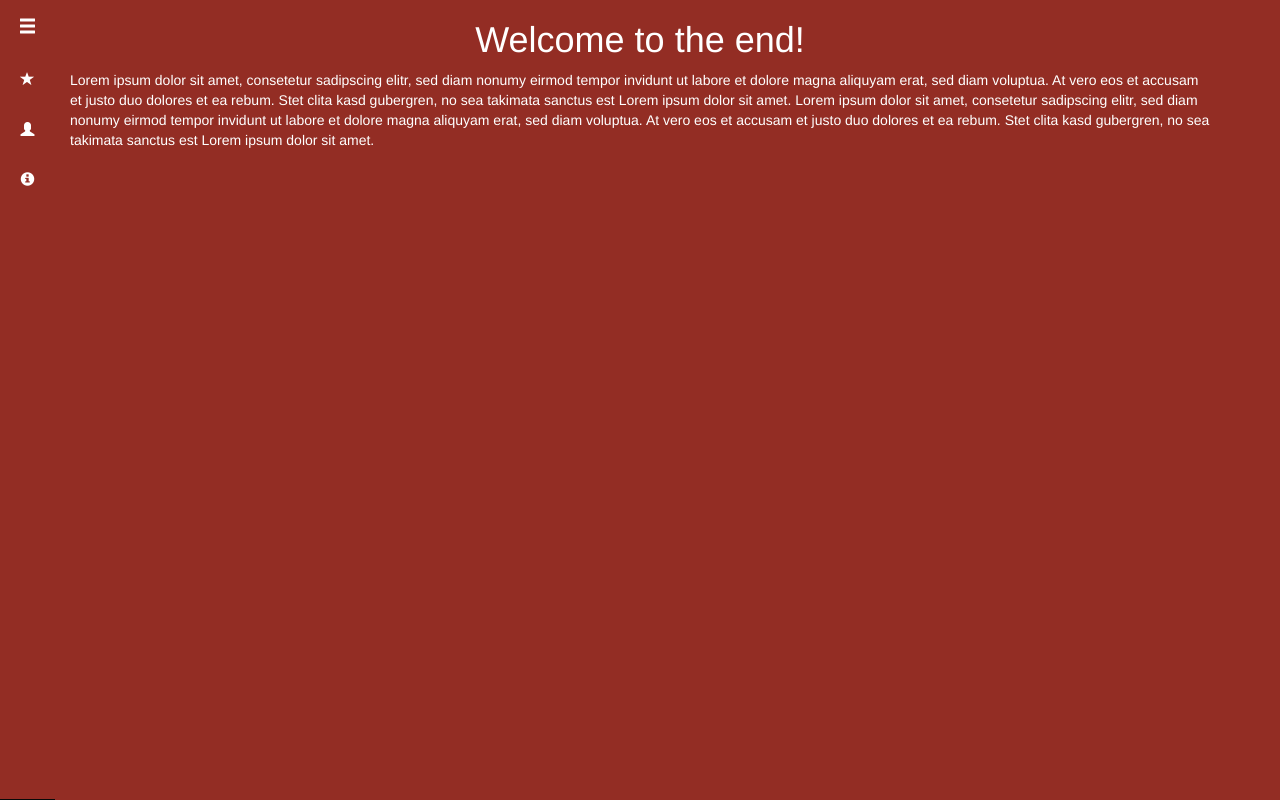
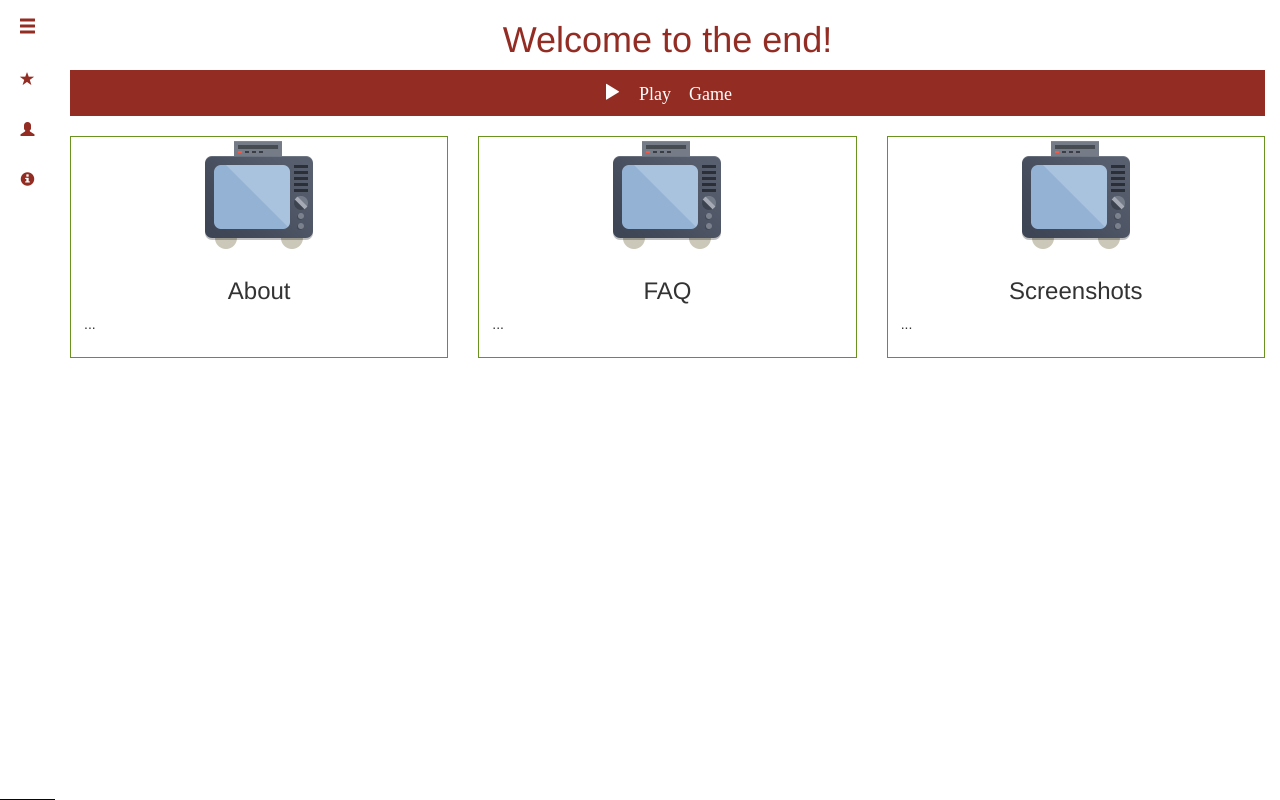
Before and after one commit to FA15bZombieSurvival/Zurival, a website: page public/index.html at #/home in a window 1280 px wide. Drawn offline with Linux system fonts and the light colour scheme.

Commit message:
Nav animation works just right

```diff
--- a/public/index.html
+++ b/public/index.html
@@ -10,7 +10,7 @@
         <link href="stylesheets/style.css" rel="stylesheet">
   </head>
   <body>
-      <div ui-view="navigation" class="ui-views"></div>
+      <div ui-view="navigation" id="ui-nav"></div>
       <div ui-view="content" class="ui-views" id="content"></div>
       <!-- jQuery & Bootstrap -->
       <script src="scripts/jquery.min.js"></script>
--- a/public/scripts/navigation-toggle.js
+++ b/public/scripts/navigation-toggle.js
@@ -1,11 +1,9 @@
 var toggleStatus = false;
 
 $(document).ready(function() {
+    // Read sass variables
     $('#nav-toggle').click(function() {
         if(!toggleStatus) {
-            /*$('.navbar').css({
-                'width': '150px'
-            });*/
             $( ".navbar" ).animate({
               width: '150px'
             }, 500, function() {
@@ -13,12 +11,11 @@ $(document).ready(function() {
             });
             $('.nav-hidden').removeClass('hidden');
 
-            $( "#content" ).animate({
-              'width': 'calc(100% - 150px)'
-            }, 500, function() {
-            // Animation complete.
+            $('#content').animate({
+                marginLeft: '+=95px',
+                width: '-=95px'
             });
-            toggleStatus = true;
+          toggleStatus = true;
         }
         else {
             $( ".navbar" ).animate({
@@ -28,7 +25,8 @@ $(document).ready(function() {
             });
             $('.nav-hidden').addClass('hidden');
             $( "#content" ).animate({
-              'width': 'calc(100% - 55px)'
+              marginLeft: '-=95px',
+              width: '+=95px'
             }, 500, function() {
             // Animation complete.
             });
--- a/public/stylesheets/style.scss
+++ b/public/stylesheets/style.scss
@@ -2,27 +2,33 @@
 @import "bootstrap.min.css";
 /* Colors */
 $primary: #932D24;
-$font-color: #FFFFFF;
+$secondary: #69931E;
 
 html {
     width: 100%;
     height: 100%;
     body {
         height: 100%;
-        background-color: $primary;
-        color: $font-color;
-        .ui-views {
+        background-color: #FFFFFF;
+        color: $primary;
+        #ui-nav {
             .navbar {
-                background-color: $primary;
-                color: $font-color;
+                float: left;
+                background-color: #FFFFFF;
+                color: $primary;
                 width: 55px;
                 height: 100%;
+                padding-right: 2px;
+                margin-right: 0;
                 #nav-toggle {
-                    background-color: $primary;
-                    color: $font-color;
+                    background-color: #FFFFFF;
+                    color: $primary;
                     border-radius: 0;
+                    border: 0;
                     width: inherit;
                     height: 55px;
+                    margin: 0;
+                    padding: 0;
                 }
                 .navbar-nav {
                     width: inherit;
@@ -33,12 +39,37 @@ html {
                             display: block;
                             width: inherit;
                             text-align: center;
-                            color: $font-color;
+                            color: $primary;
                         }
                     }
                 }
-                #content {
-                  color: $font-color;
+            }
+        }
+        #content {
+            float: left;
+            margin-left: 55px;
+            width: calc(100% - 55px);
+            .container-fluid {
+                .row {
+                    margin-bottom: 20px;
+                    #play-button {
+                        .btn {
+                            border-radius: 0;
+                            background-color: $primary;
+                            color: #FFFFFF;
+                        }
+                    }
+                    div {
+                        .thumbnail {
+                            border-radius: 0;
+                            border-color: $secondary;
+                            .caption {
+                                h3 {
+                                    text-align: center;
+                                }
+                            }
+                        }
+                    }
                 }
             }
         }
--- a/public/views/home.html
+++ b/public/views/home.html
@@ -1,4 +1,39 @@
-<div class="container" ng-Controller="HomeCtrl">
-    <h1 class="text-center">{{title}}</h1>
-    <p>Lorem ipsum dolor sit amet, consetetur sadipscing elitr, sed diam nonumy eirmod tempor invidunt ut labore et dolore magna aliquyam erat, sed diam voluptua. At vero eos et accusam et justo duo dolores et ea rebum. Stet clita kasd gubergren, no sea takimata sanctus est Lorem ipsum dolor sit amet. Lorem ipsum dolor sit amet, consetetur sadipscing elitr, sed diam nonumy eirmod tempor invidunt ut labore et dolore magna aliquyam erat, sed diam voluptua. At vero eos et accusam et justo duo dolores et ea rebum. Stet clita kasd gubergren, no sea takimata sanctus est Lorem ipsum dolor sit amet.</p>
+<div class="container-fluid" ng-Controller="HomeCtrl">
+    <div class="row">
+        <div class="col-xs-12 col-sm-12 col-md-12 col-lg-12" id="logo-container">
+            <h1 class="text-center">{{title}}</h1>
+        </div>
+        <div class="col-xs-0 col-sm-0 col-md-12 col-lg-12" id="play-button">
+            <button class="btn btn-lg btn-block"><span class="glyphicon glyphicon-play"> Play Game</button>
+        </div>
+    </div>
+    <div class="row">
+        <div class="col-xs-12 col-sm-12 col-md-4 col-lg-4">
+            <div class="thumbnail">
+                <img src="../images/favicon.png">
+                <div class="caption">
+                    <h3>About</h3>
+                    <p>...</p>
+                </div>
+            </div>
+        </div>
+        <div class="col-xs-12 col-sm-12 col-md-4 col-lg-4">
+            <div class="thumbnail">
+                <img src="../images/favicon.png">
+                <div class="caption">
+                    <h3>FAQ</h3>
+                    <p>...</p>
+                </div>
+            </div>
+        </div>
+        <div class="col-xs-12 col-sm-12 col-md-4 col-lg-4">
+            <div class="thumbnail">
+                <img src="../images/favicon.png">
+                <div class="caption">
+                    <h3>Screenshots</h3>
+                    <p>...</p>
+                </div>
+            </div>
+        </div>
+    </div>
 </div>
--- a/server.js
+++ b/server.js
@@ -21,7 +21,7 @@ app.use(cookieParser());
 app.use(session({ secret: 'keyboard cat' }));
 app.use(passport.initialize());
 app.use(passport.session());
-app.use(express.static(path.join(__dirname, 'public'), { maxAge: 86400000 }));
+app.use(express.static(path.join(__dirname, 'public'), { maxAge: 0 }));
 
 app.listen(app.get('port'), function() {
   console.log('Express server listening on port ' + app.get('port'));
```
Also changed, not shown: public/stylesheets/sass-vars.json (added, +9 -0 lines), public/stylesheets/style.css, 1 other file.
